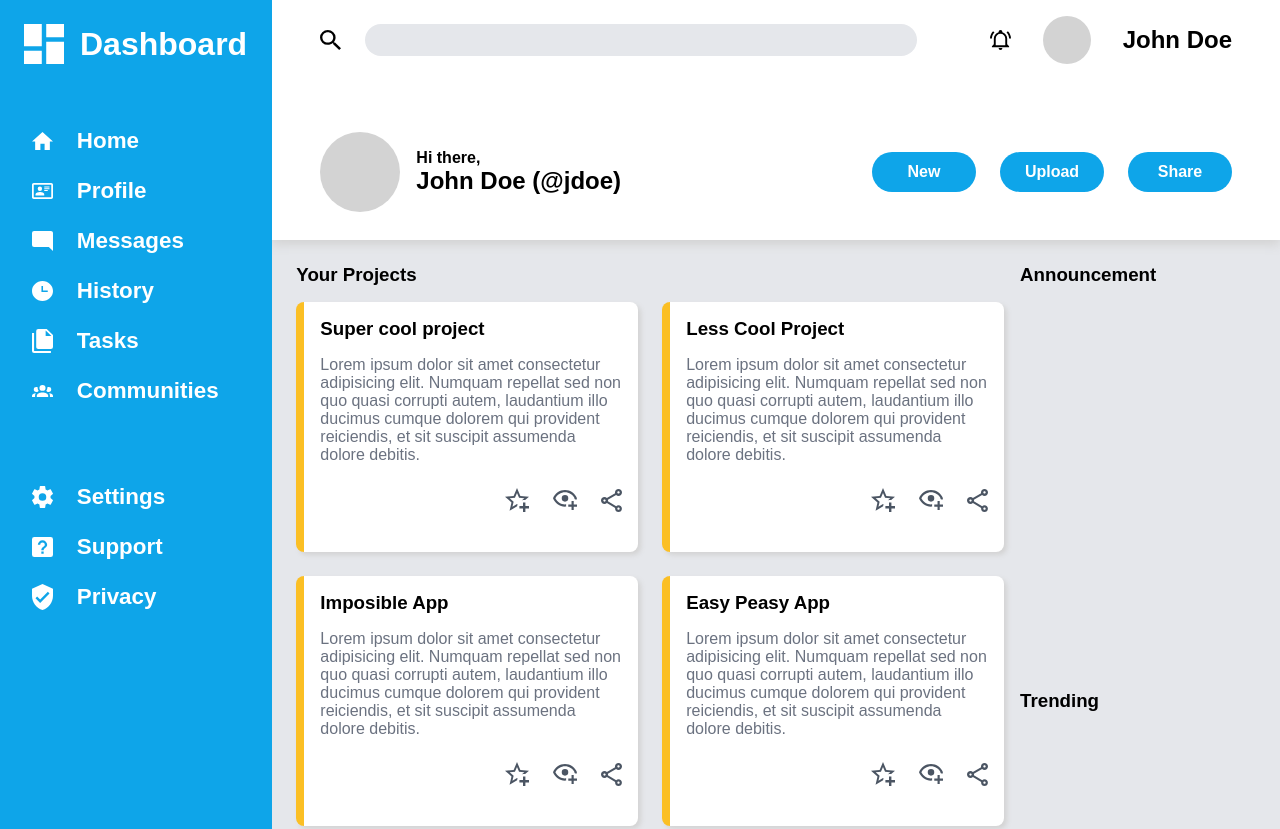
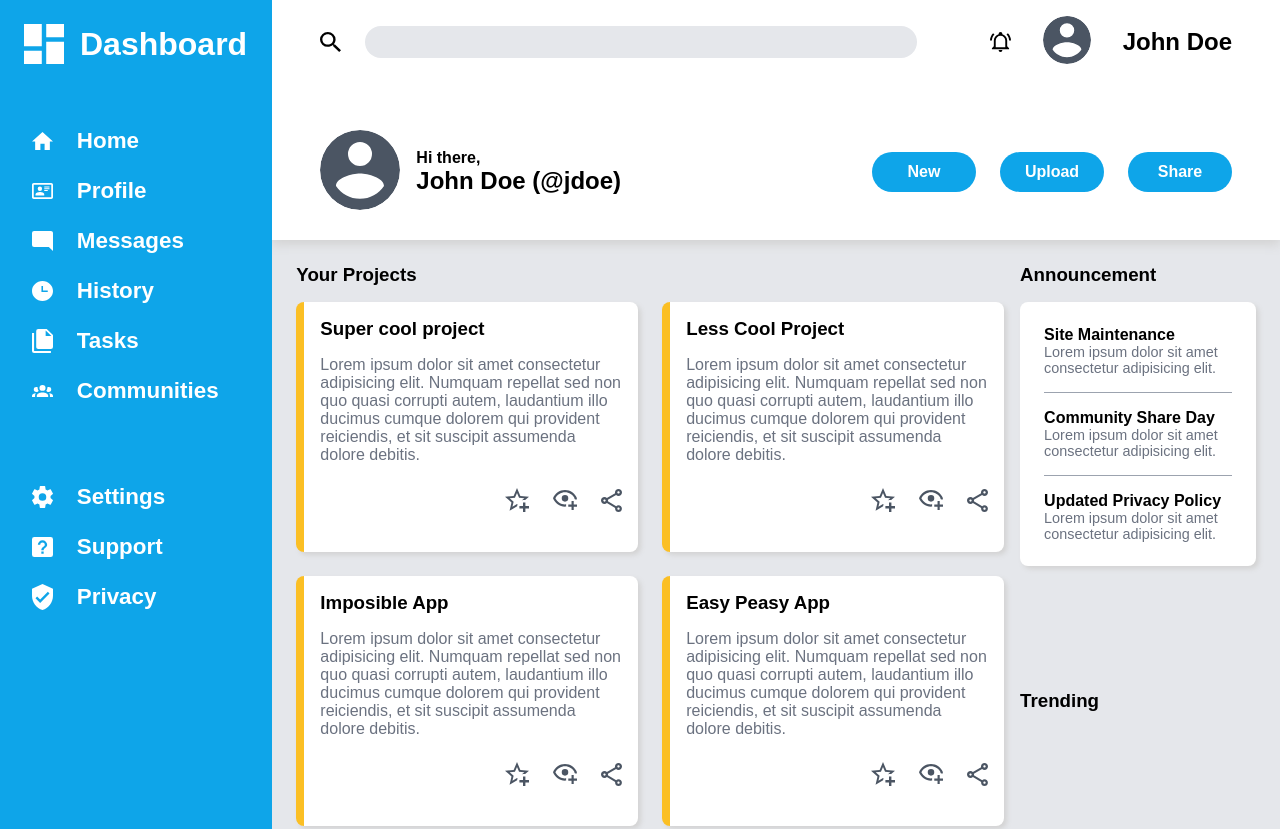
Before and after one commit to VMadhuranga/admin-dashboard, a plain HTML site: page index.html in a window 1280 px wide. Shown: the top 829 px of the page. Drawn offline with Linux system fonts and the light colour scheme.

Commit message:
Add content to announcement section

```diff
--- a/index.html
+++ b/index.html
@@ -30,13 +30,13 @@
                 </div>
                 <div>
                     <img src="./icons/bell-icon.svg" alt="bell-icon">
-                    <div class="profile-pic"></div>
+                    <div><img class="profile-pic" src="./icons/profile-pic-icon.svg" alt="profile-pic-icon"></div>
                     <h2>John Doe</h2>
                 </div>
             </div>
             <div class="header-main-div2">
                 <div>
-                    <div class="profile-pic"></div>
+                    <div><img class="profile-pic" src="./icons/profile-pic-icon.svg" alt="profile-pic-icon"></div>
                     <div>
                         <p>Hi there,</p>
                         <h2>John Doe (@jdoe)</h2>
@@ -111,7 +111,22 @@
             </div>
             <div class="announcement">
                 <h3>Announcement</h3>
-
+                <div class="announcement-card">
+                    <div>
+                        <h4>Site Maintenance</h4>
+                        <p>Lorem ipsum dolor sit amet consectetur adipisicing elit.</p>
+                        <hr>
+                    </div>
+                    <div>
+                        <h4>Community Share Day</h4>
+                        <p>Lorem ipsum dolor sit amet consectetur adipisicing elit.</p>
+                        <hr>
+                    </div>
+                    <div>
+                        <h4>Updated Privacy Policy</h4>
+                        <p>Lorem ipsum dolor sit amet consectetur adipisicing elit.</p>
+                    </div>
+                </div>
             </div>
             <div class="trending">
                 <h3>Trending</h3>
--- a/styles.css
+++ b/styles.css
@@ -112,7 +112,6 @@ body {
     min-width: 3rem;
     height: 3rem;
     border-radius: 100%;
-    background-color: lightgray;
 }
 
 .header-main-div2 {
@@ -139,7 +138,6 @@ body {
     min-width: 5rem;
     height: 5rem;
     border-radius: 100%;
-    background-color: lightgrey;
 }
 
 .header-main-div2 > div:nth-child(2) {
@@ -213,3 +211,24 @@ body {
     width: 1.3rem;
     height: auto;
 }
+
+.main-content .announcement-card {
+    background-color: white;
+    padding: 1.5rem;
+    border-radius: 0.5rem;
+    box-shadow: 3px 3px 5px lightgray;
+    display: grid;
+    gap: 1rem;
+}
+
+.main-content .announcement-card hr {
+    background-color: #9ca3af;
+    height: 1px;
+    border: none;
+    margin-top: 1rem;
+}
+
+.main-content .announcement-card p {
+    color: #6b7280;
+    font-size: 0.9rem;
+}
```
Also changed, not shown: icons/profile-pic-icon.svg (added).
